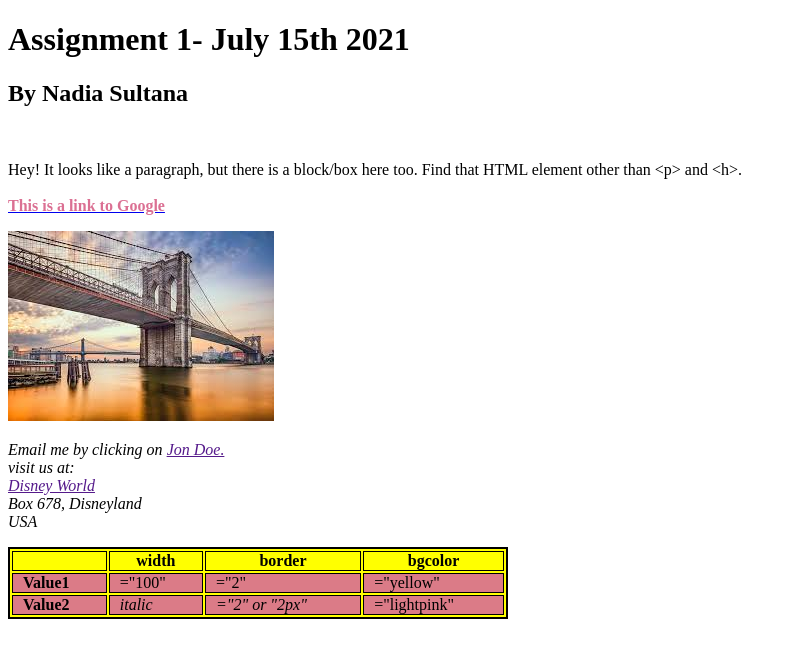
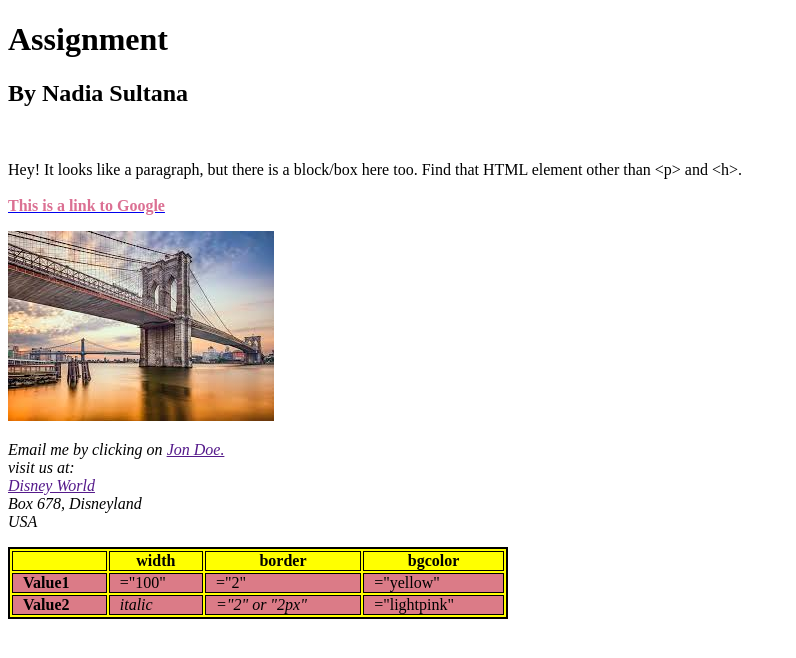
Before and after one commit to NadiaSultanaNS/EverUpAssignment1, a plain HTML site: page index.html in a window 1280 px wide. Shown: the whole page, without its empty margins (0-796 px from the left). Drawn offline with Linux system fonts and the light colour scheme.

Commit message:
first commit

```diff
--- a/index.html
+++ b/index.html
@@ -31,7 +31,7 @@
 </head>
 
 <body>
-    <h1>Assignment 1- July 15th 2021 <br>
+    <h1>Assignment<br>
         <h2>By Nadia Sultana</h2>
     </h1><br>
     <p>
```
